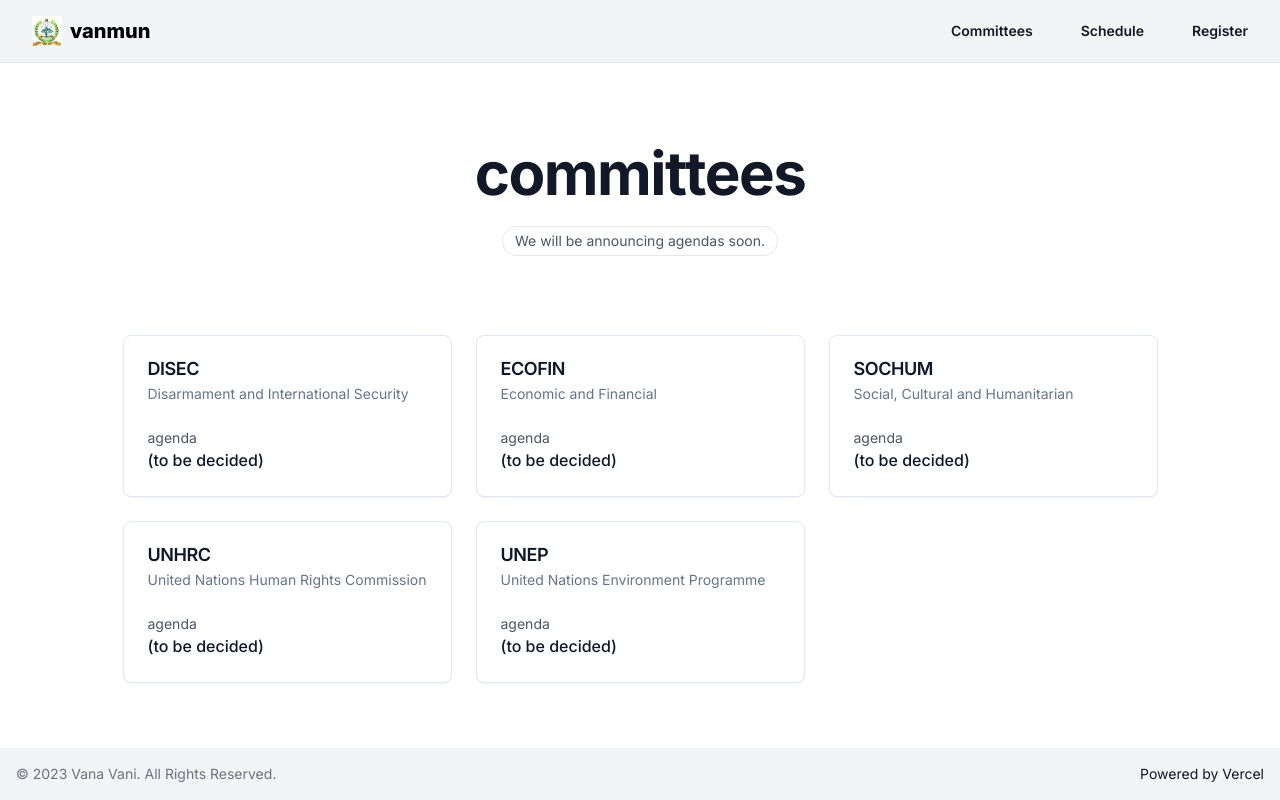
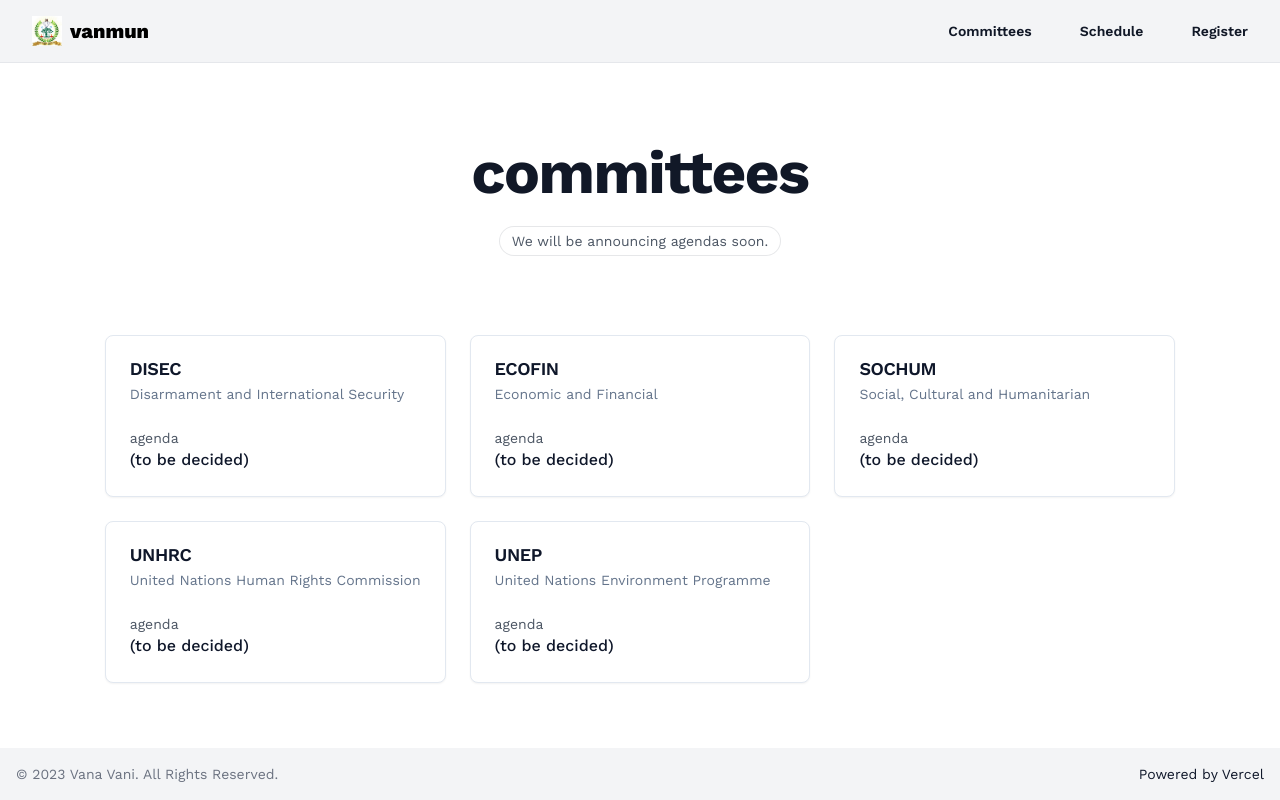
Before and after one commit to aryaniyaps/vanmun, a Next.js app: page /committees in a window 1280 px wide. Built offline with nearby package versions, Linux system fonts and the light colour scheme.

Commit message:
change font to Work Sans and fix bottom padding

```diff
--- a/app/committees/page.tsx
+++ b/app/committees/page.tsx
@@ -45,7 +45,7 @@ export default function CommitteesPage() {
           We will be announcing agendas soon.
         </div>
       </div>
-      <div className="grid grid-flow-row sm:grid-cols-2 md:grid-cols-3 gap-6">
+      <div className="grid grid-flow-row sm:grid-cols-2 md:grid-cols-3 gap-6 pb-8">
         {committees.map((committee) => (
           <Card key={committee.name}>
             <CardHeader>
--- a/app/layout.tsx
+++ b/app/layout.tsx
@@ -2,10 +2,10 @@ import { Footer } from "@/components/footer";
 import Navbar from "@/components/navbar";
 import { Toaster } from "@/components/ui/toaster";
 import { cn } from "@/lib/utils";
-import { Inter } from "next/font/google";
+import { Work_Sans } from "next/font/google";
 import "./globals.css";
 
-const inter = Inter({
+const workSans = Work_Sans({
   subsets: ["latin"],
   variable: "--font-sans",
 });
@@ -23,7 +23,7 @@ export default function RootLayout({
   return (
     <html lang="en">
       <head />
-      <body className={cn("font-sans antialiased", inter.variable)}>
+      <body className={cn("font-sans antialiased", workSans.variable)}>
         <Navbar />
         <div className="flex-1 max-w-7xl mx-auto">{children}</div>
         <Footer />
--- a/app/page.tsx
+++ b/app/page.tsx
@@ -2,7 +2,7 @@ import { discordInviteURL, registerFormURL } from "@/lib/constants";
 
 export default function Home() {
   return (
-    <div className="mx-auto max-w-2xl py-32 sm:py-48 lg:py-56 px-8">
+    <div className="mx-auto max-w-3xl py-32 sm:py-48 lg:py-56 px-8">
       <div className="hidden sm:mb-8 sm:flex sm:justify-center">
         <div className="relative rounded-full px-3 py-1 text-sm leading-6 text-gray-600 ring-1 ring-gray-900/10 hover:ring-gray-900/20">
           Registration closes on July 1st, 2023.
--- a/app/schedule/page.tsx
+++ b/app/schedule/page.tsx
@@ -50,7 +50,7 @@ export default function SchedulePage() {
           This event schedule is subject to change.
         </div>
       </div>
-      <div className="min-w-full flex flex-col md:flex-row gap-8">
+      <div className="min-w-full flex flex-col md:flex-row gap-8 mb-8">
         <Card>
           <CardHeader>
             <CardTitle>Day 1 (Friday)</CardTitle>
```
